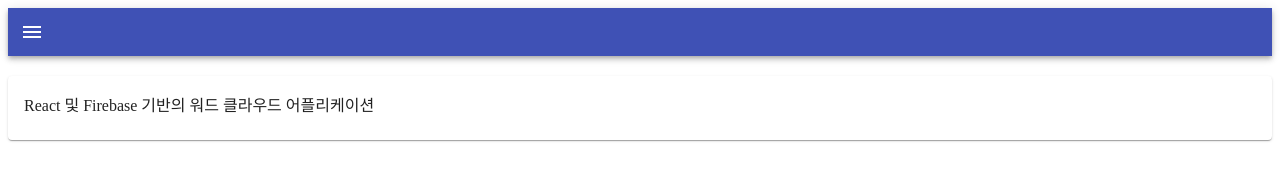
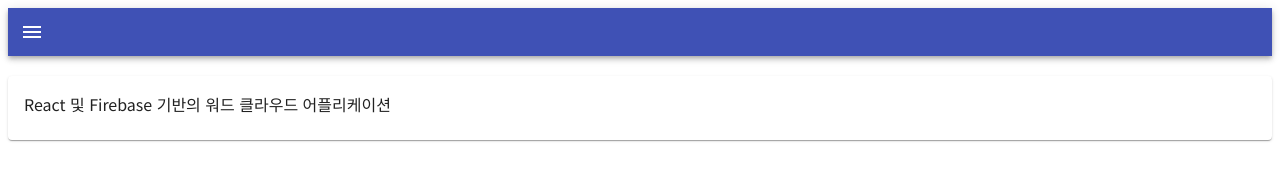
Before and after one commit to shseok/WordCloud, a React app: page / in a window 1280 px wide. Shown: the top 190 px of the page. Built offline with nearby package versions, Linux system fonts and the light colour scheme.

Commit message:
Apply Web Font

```diff
--- a/package.json
+++ b/package.json
@@ -22,6 +22,8 @@
     "babel-loader": "^8.2.2",
     "babel-preset-react-app": "^10.0.0",
     "copy-webpack-plugin": "^5.1.1",
+    "css-loader": "^2.1.1",
+    "style-loader": "^0.23.1",
     "webpack": "4.32.2",
     "webpack-cli": "^3.3.0",
     "webpack-dev-server": "3.11.0"
--- /dev/null
+++ b/src/index.css
@@ -0,0 +1,5 @@
+@import url("https://fonts.googleapis.com/css2?family=Noto+Sans+KR&display=swap");
+
+div {
+  font-family: "Noto Sans KR", sans-serif;
+}
--- a/src/main.js
+++ b/src/main.js
@@ -1,5 +1,14 @@
 import React from 'react';
 import ReactDOM from 'react-dom';
 import App from './components/App';
+import './index.css';
+import { MuiThemeProvider, createTheme } from '@material-ui/core/styles';
 
-ReactDOM.render(<App />, document.getElementById('app'));
+const theme = createTheme({
+    typography: {
+        useNextVariant: true,
+        fontFamily: "Noto Sans KR"
+    }
+})
+
+ReactDOM.render(<MuiThemeProvider theme={theme} ><App /></MuiThemeProvider>, document.getElementById('app'));
--- a/webpack.config.js
+++ b/webpack.config.js
@@ -16,6 +16,9 @@
             test: /\.js$/,
             include: path.resolve(__dirname, './src'),
             loaders: 'babel-loader'
+        }, {
+            test: /\.css$/,
+            loader: "style-loader!css-loader"
         }]
     },
     plugins: [
```
Also changed, not shown: 1 other file (tests, documents, lock files or other folders).
